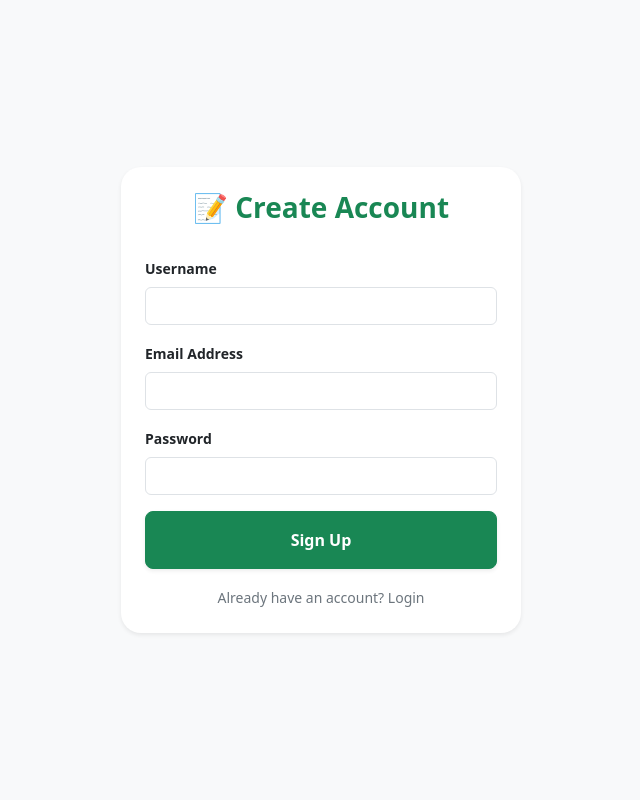
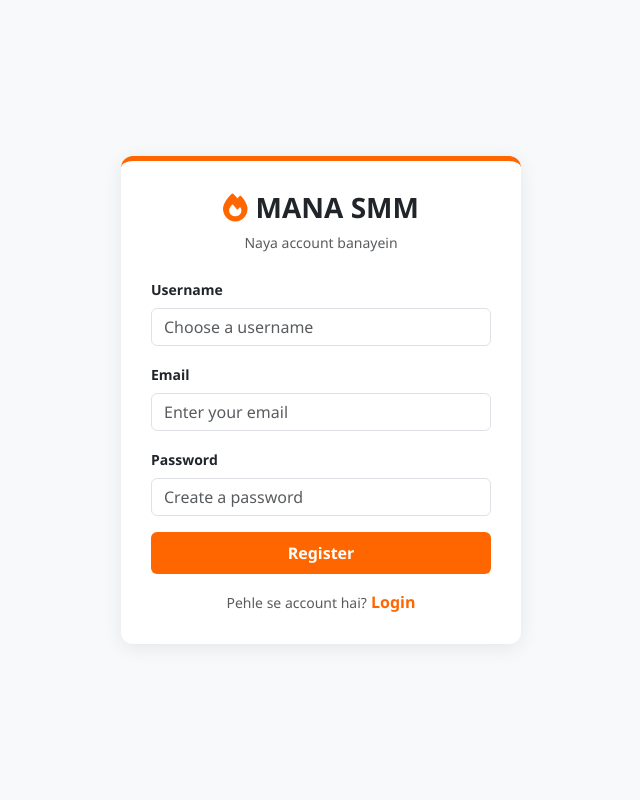
Before and after one commit to arman22334499/armans-panel, a Flask app: page /signup in a window 1280 px wide. Shown: the whole page, without its empty margins (319-959 px from the left). Run offline with Flask 3, Linux system fonts and the light colour scheme.

Commit message:
Revamp signup.html with new styling and layout
Updated the signup page with a new design and improved user interface elements.

```diff
--- a/templates/signup.html
+++ b/templates/signup.html
@@ -3,32 +3,78 @@
 <head>
     <meta charset="UTF-8">
     <meta name="viewport" content="width=device-width, initial-scale=1.0">
-    <title>Sign Up - Pakistani SMM Panel</title>
+    <title>Sign Up - Mana SMM Panel</title>
     <link href="https://cdn.jsdelivr.net/npm/bootstrap@5.3.0/dist/css/bootstrap.min.css" rel="stylesheet">
+    <link rel="stylesheet" href="https://cdnjs.cloudflare.com/ajax/libs/font-awesome/6.4.0/css/all.min.css">
+    <style>
+        body {
+            background-color: #f8f9fa;
+            font-family: 'Segoe UI', Tahoma, Geneva, Verdana, sans-serif;
+            height: 100vh;
+            display: flex;
+            align-items: center;
+            justify-content: center;
+        }
+        .signup-card {
+            width: 100%;
+            max-width: 400px;
+            background: white;
+            border-radius: 12px;
+            box-shadow: 0 4px 20px rgba(0,0,0,0.08);
+            padding: 30px;
+            border-top: 5px solid #ff6600;
+        }
+        .btn-orange {
+            background-color: #ff6600;
+            color: white;
+            font-weight: 600;
+        }
+        .btn-orange:hover {
+            background-color: #e65c00;
+            color: white;
+        }
+    </style>
 </head>
-<body class="bg-light d-flex align-items-center justify-content-center vh-100">
-    <div class="card p-4 shadow-sm w-100 mx-3" style="max-width: 400px; border-radius: 20px; border: none;">
+<body>
+
+    <div class="signup-card">
         <div class="text-center mb-4">
-            <h3 class="fw-bold text-success">📝 Create Account</h3>
+            <h3 class="fw-bold text-dark"><i class="fas fa-fire text-orange me-2" style="color: #ff6600;"></i>MANA SMM</h3>
+            <p class="text-muted small">Naya account banayein</p>
         </div>
+
+        {% with messages = get_flashed_messages(with_categories=true) %}
+            {% if messages %}
+                {% for category, message in messages %}
+                    <div class="alert alert-{{ 'danger' if category == 'danger' else 'success' }} alert-dismissible fade show py-2 small" role="alert">
+                        {{ message }}
+                        <button type="button" class="btn-close" data-bs-dismiss="alert" aria-label="Close"></button>
+                    </div>
+                {% endfor %}
+            {% endif %}
+        {% endwith %}
+
         <form method="POST">
             <div class="mb-3">
                 <label class="form-label fw-semibold small">Username</label>
-                <input type="text" name="username" class="form-control" required>
+                <input type="text" name="username" class="form-control" placeholder="Choose a username" required>
             </div>
             <div class="mb-3">
-                <label class="form-label fw-semibold small">Email Address</label>
-                <input type="email" name="email" class="form-control" required>
+                <label class="form-label fw-semibold small">Email</label>
+                <input type="email" name="email" class="form-control" placeholder="Enter your email" required>
             </div>
             <div class="mb-3">
                 <label class="form-label fw-semibold small">Password</label>
-                <input type="password" name="password" class="form-control" required>
+                <input type="password" name="password" class="form-control" placeholder="Create a password" required>
             </div>
-            <button type="submit" class="btn btn-success w-100 py-3 fw-bold rounded-3 shadow-sm">Sign Up</button>
+            <button type="submit" class="btn btn-orange w-100 py-2 mb-3">Register</button>
+            <div class="text-center">
+                <span class="text-muted small">Pehle se account hai?</span>
+                <a href="{{ url_for('login') }}" class="text-decoration-none fw-semibold" style="color: #ff6600;">Login</a>
+            </div>
         </form>
-        <div class="text-center mt-3">
-            <a href="/login" class="text-decoration-none small text-secondary">Already have an account? Login</a>
-        </div>
     </div>
+
+    <script src="https://cdn.jsdelivr.net/npm/bootstrap@5.3.0/dist/js/bootstrap.bundle.min.js"></script>
 </body>
 </html>
```
